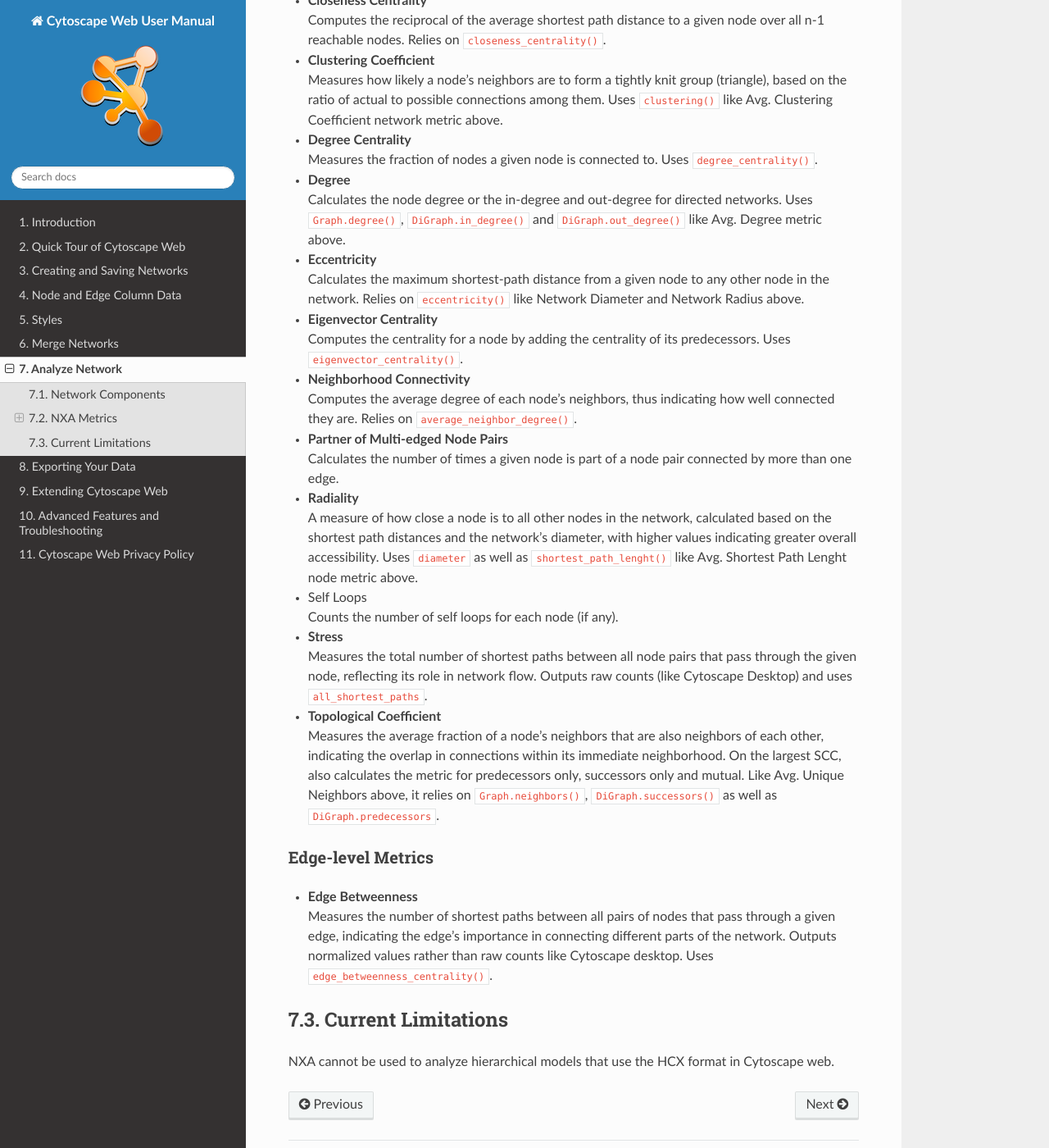
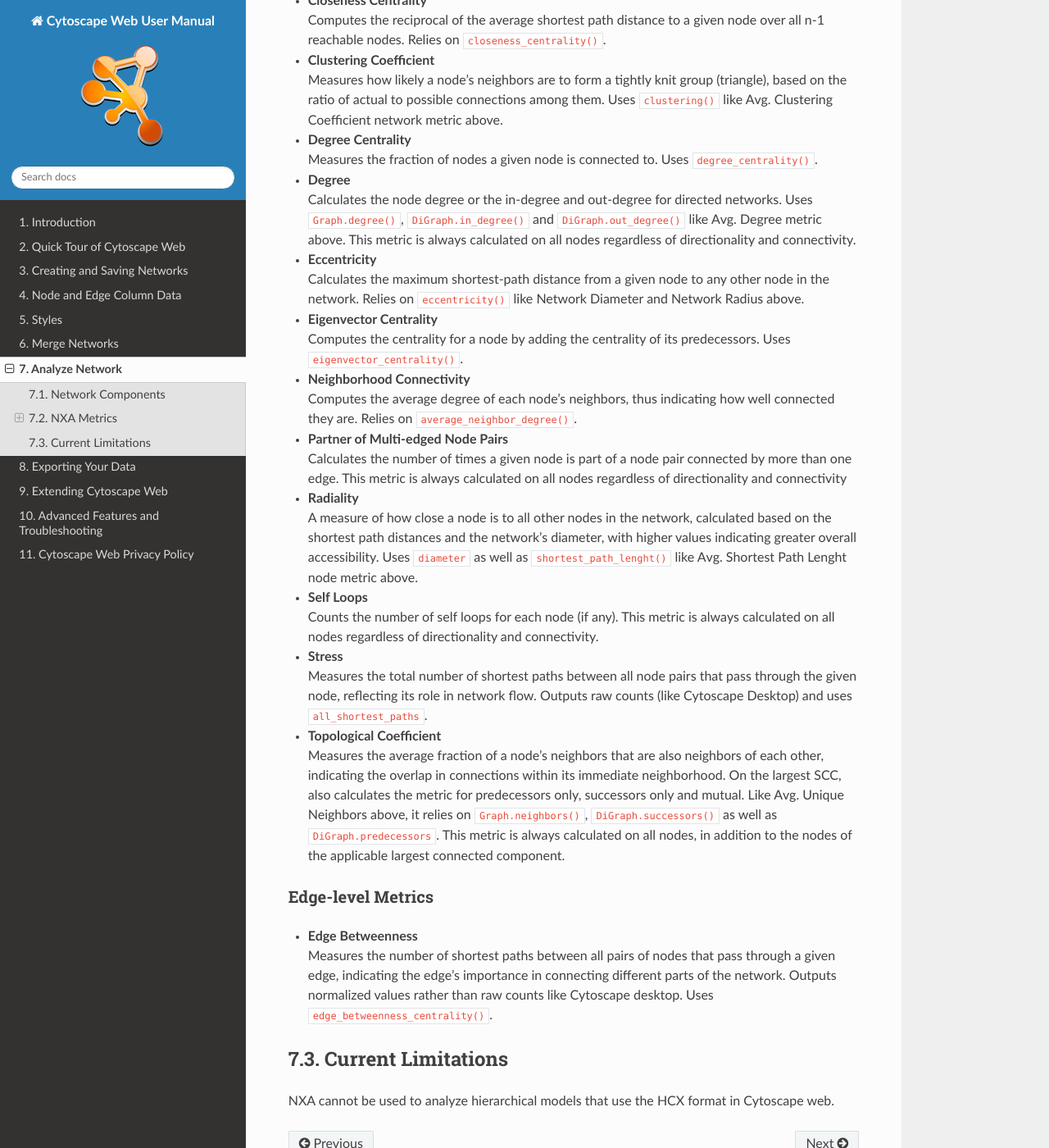
Before and after one commit to cytoscape/web-cytoscape-manual, a Sphinx documentation site: the page built from docs/analyze.md, in a window 1280 px wide and 1400 px high, scrolled down 3887 px. Shown: the whole window at 82% size. Built offline with Sphinx 7.4.7 and the Read the Docs theme 3.1.0, drawn with Linux system fonts in a browser that asks for light colours.

Commit message:
Update analyze.md

```diff
--- a/docs/analyze.md
+++ b/docs/analyze.md
@@ -92,7 +92,7 @@
 - **Degree Centrality**
   Measures the fraction of nodes a given node is connected to. Uses [`degree_centrality()`](https://networkx.org/documentation/stable/reference/algorithms/generated/networkx.algorithms.centrality.degree_centrality.html).
 - **Degree**
-  Calculates the node degree or the in-degree and out-degree for directed networks. Uses `Graph.degree()`, `DiGraph.in_degree()` and `DiGraph.out_degree()` like Avg. Degree metric above.
+  Calculates the node degree or the in-degree and out-degree for directed networks. Uses `Graph.degree()`, `DiGraph.in_degree()` and `DiGraph.out_degree()` like Avg. Degree metric above. This metric is always calculated on all nodes regardless of directionality and connectivity.
 - **Eccentricity**
   Calculates the maximum shortest-path distance from a given node to any other node in the network. Relies on `eccentricity()` like Network Diameter and Network Radius above.
 - **Eigenvector Centrality**
@@ -100,15 +100,15 @@
 - **Neighborhood Connectivity**
   Computes the average degree of each node's neighbors, thus indicating how well connected they are. Relies on [`average_neighbor_degree()`](https://networkx.org/documentation/stable/reference/algorithms/generated/networkx.algorithms.assortativity.average_neighbor_degree.html).
 - **Partner of Multi-edged Node Pairs**
-  Calculates the number of times a given node is part of a node pair connected by more than one edge.
+  Calculates the number of times a given node is part of a node pair connected by more than one edge. This metric is always calculated on all nodes regardless of directionality and connectivity
 - **Radiality**
   A measure of how close a node is to all other nodes in the network, calculated based on the shortest path distances and the network’s diameter, with higher values indicating greater overall accessibility. Uses [`diameter`](https://networkx.org/documentation/stable/reference/algorithms/generated/networkx.algorithms.distance_measures.diameter.html) as well as `shortest_path_lenght()` like Avg. Shortest Path Lenght node metric above.
-- Self Loops
-  Counts the number of self loops for each node (if any).
+- **Self Loops**
+  Counts the number of self loops for each node (if any). This metric is always calculated on all nodes regardless of directionality and connectivity.
 - **Stress**
   Measures the total number of shortest paths between all node pairs that pass through the given node, reflecting its role in network flow. Outputs raw counts (like Cytoscape Desktop) and uses [`all_shortest_paths`](https://networkx.org/documentation/stable/reference/algorithms/generated/networkx.algorithms.shortest_paths.generic.all_shortest_paths.html).
 - **Topological Coefficient**
-  Measures the average fraction of a node's neighbors that are also neighbors of each other, indicating the overlap in connections within its immediate neighborhood. On the largest SCC, also calculates the metric for predecessors only, successors only and mutual. Like Avg. Unique Neighbors above, it relies on `Graph.neighbors()`, `DiGraph.successors()` as well as [`DiGraph.predecessors`](https://networkx.org/documentation/stable/reference/classes/generated/networkx.DiGraph.predecessors.html).
+  Measures the average fraction of a node's neighbors that are also neighbors of each other, indicating the overlap in connections within its immediate neighborhood. On the largest SCC, also calculates the metric for predecessors only, successors only and mutual. Like Avg. Unique Neighbors above, it relies on `Graph.neighbors()`, `DiGraph.successors()` as well as [`DiGraph.predecessors`](https://networkx.org/documentation/stable/reference/classes/generated/networkx.DiGraph.predecessors.html). This metric is always calculated on all nodes, in addition to the nodes of the applicable largest connected component.
 
 ### Edge-level Metrics
 
```
